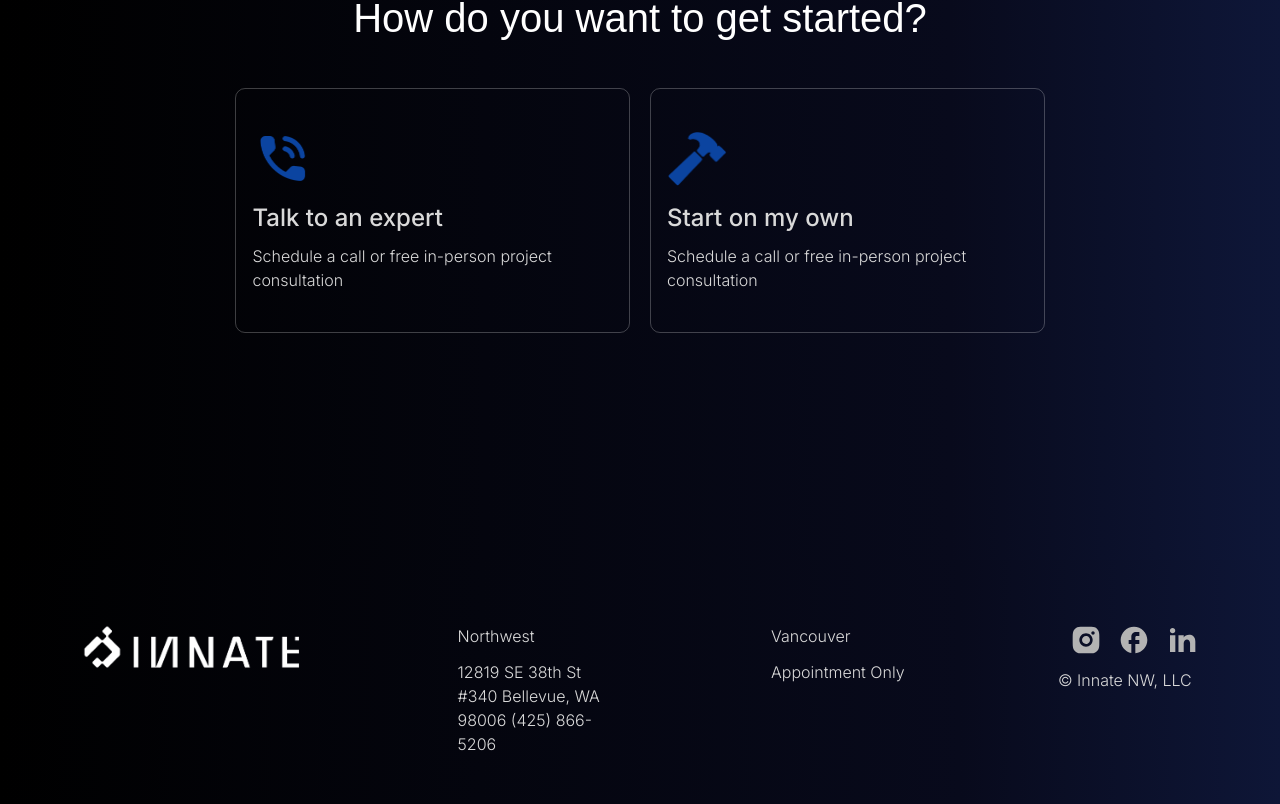
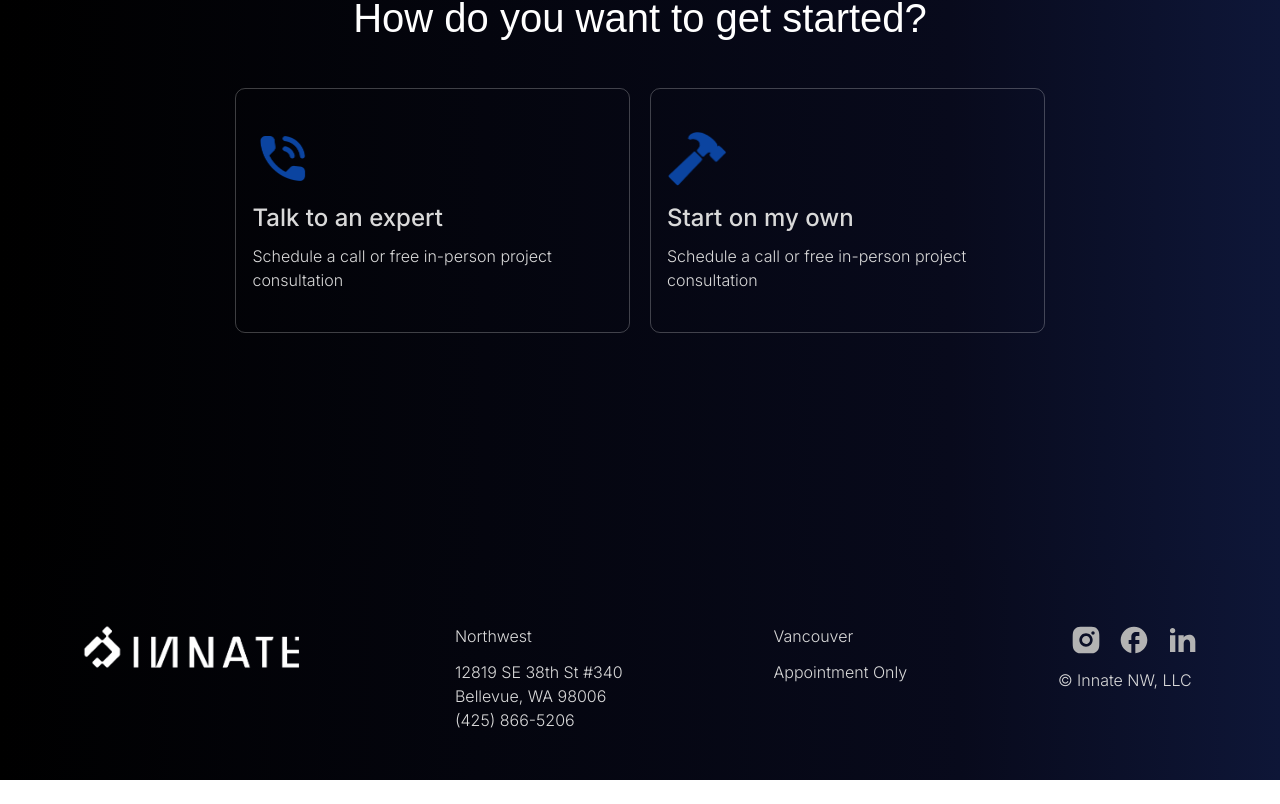
Before and after one commit to abdulrafay23butt/InnateDesign, a Next.js app: page /onboarding in a window 1280 px wide. Shown: the part 240-1044 px from the top of the page. After the commit the page ends 1020 px from the top, so only its background shows below. Built offline with nearby package versions, Linux system fonts and the light colour scheme; a web font is replaced by a local one.

Commit message:
commit after build

```diff
--- a/src/app/services/page.tsx
+++ b/src/app/services/page.tsx
@@ -1,5 +1,5 @@
 import ReviewsSlider from "@/components/Home/Reviews/Slider";
-import Services from "@/components/Home/Services";
+// import Services from "@/components/Home/Services";
 import Testimonials from "@/components/Home/Testimonials";
 import Navbar from "@/components/Navbar";
 import Collective from "@/components/Services/Collective";
--- a/src/components/Footer/index.tsx
+++ b/src/components/Footer/index.tsx
@@ -15,13 +15,13 @@ const Footer = () => {
         <div className="">
           <Image src={logo} alt="" width={222.17} height={48} />
         </div>
-        <div className="max-w-[160px] mob:max-w-full">
+        <div className="max-w-[20%] mob:max-w-full">
           <Text>Northwest</Text>
-          <Text className="text-[#D9D9D9] mt-3">
-            12819 SE 38th St #340 Bellevue, WA 98006 (425) 866-5206
+          <Text className="text-[#D9D9D9] mt-3 ">
+            12819 SE 38th St #340 <br /> Bellevue, WA 98006 <br /> (425) 866-5206
           </Text>
         </div>
-        <div className="max-w-[142px] mob:max-w-full">
+        <div className="max-w-[20%] mob:max-w-full">
           <Text>Vancouver</Text>
           <Text className="text-[#D9D9D9] mt-3">Appointment Only</Text>
         </div>
--- a/src/components/onBoardingNavbar/index.tsx
+++ b/src/components/onBoardingNavbar/index.tsx
@@ -3,8 +3,8 @@ import React, { useEffect, useState } from "react";
 // import Image from "next/image";
 import Link from "next/link";
 import { gsap } from "gsap";
-import arrow from "@/public/Arrow (1).png"
-import Drawer from "../ui/Drawer";
+// import arrow from "@/public/Arrow (1).png"
+// import Drawer from "../ui/Drawer";
 
 import logo from "@/public/logo-innate.png";
 import Image from "next/image";
@@ -12,15 +12,15 @@ import { useTabContext } from "@/context/TabContsxt";
 
 const Navbar = () => {
   const [isOpen, setIsOpen] = useState(false);
-  const { activeTab, setActiveTab } = useTabContext();
-  const onClose = () => setIsOpen(false);
+  const { setActiveTab } = useTabContext();
+  // const onClose = () => setIsOpen(false);
   const onOpen = () => setIsOpen(true);
-  const [isDropdownOpen, setIsDropdownOpen] = useState(false);
+  // const [isDropdownOpen, setIsDropdownOpen] = useState(false);
 
-  const toggleDropdown = () => {
-    setIsDropdownOpen((prev) => !prev);
-    console.log(isDropdownOpen);
-  };
+  // const toggleDropdown = () => {
+  //   setIsDropdownOpen((prev) => !prev);
+  //   console.log(isDropdownOpen);
+  // };
   const handleTabChange = (tab: string) => {
     setActiveTab(tab); // Update context
   };
```
